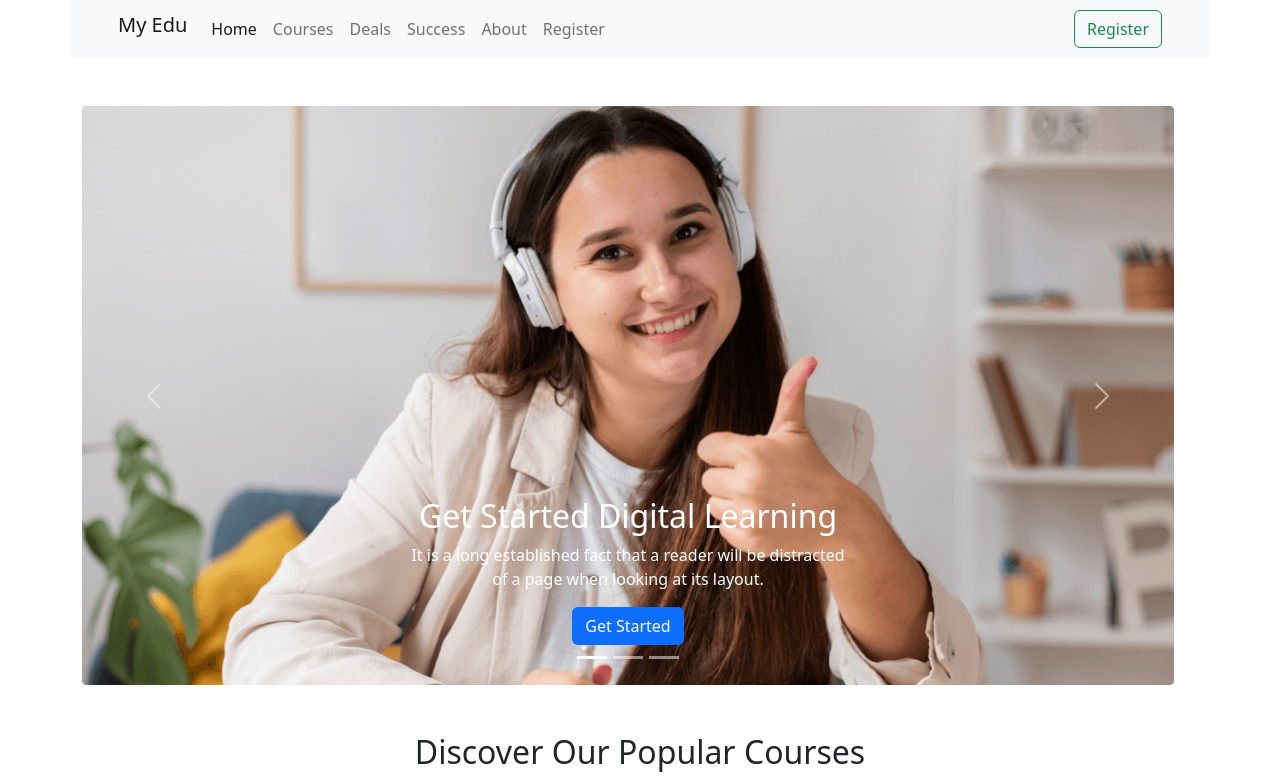
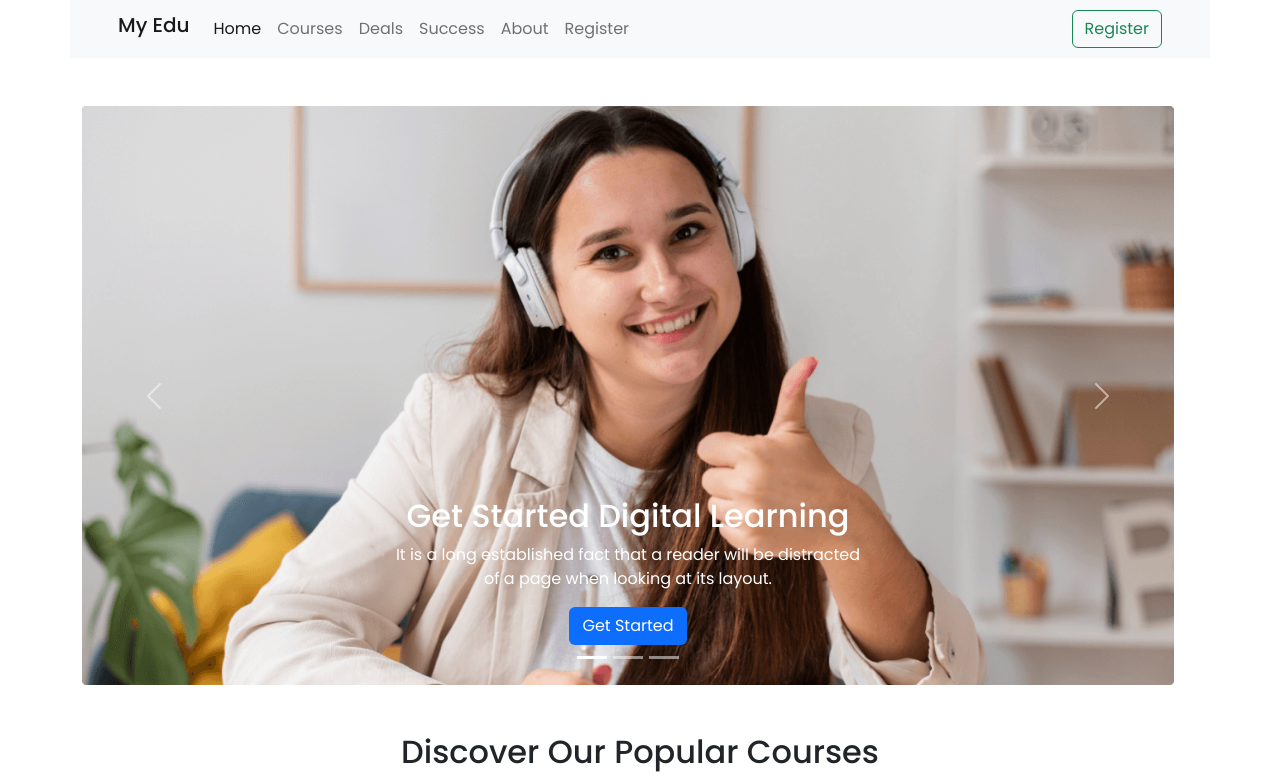
Before and after one commit to Kamrul-hasan1/My-edTech, a plain HTML site: page index.html in a window 1280 px wide. Shown: the top 776 px of the page. Drawn offline with nearby package versions, Linux system fonts and the light colour scheme.

Commit message:
google fonts added

```diff
--- a/css/style.css
+++ b/css/style.css
@@ -1,7 +1,6 @@
-/* .hero-text{
-    position: absolute;
-    top: 40%;
-} */
+body{
+    font-family: 'Poppins', sans-serif;
+}
 .course-overview{
     margin-right: 60px;
 
--- a/index.html
+++ b/index.html
@@ -7,6 +7,11 @@
     <title>My-edTech</title>
     <!-- External Bootstrap Link-Up -->
     <link rel="stylesheet" href="https://cdn.jsdelivr.net/npm/bootstrap@5.2.0/dist/css/bootstrap.min.css">
+
+    <!-- Google Fonts  -->
+    <link rel="preconnect" href="https://fonts.googleapis.com">
+<link rel="preconnect" href="https://fonts.gstatic.com" crossorigin>
+<link href="https://fonts.googleapis.com/css2?family=Poppins:wght@400;500;600&display=swap" rel="stylesheet">
 
     <!-- Font Awesome  -->
     <script src="https://kit.fontawesome.com/89515bf727.js" crossorigin="anonymous"></script>
```
